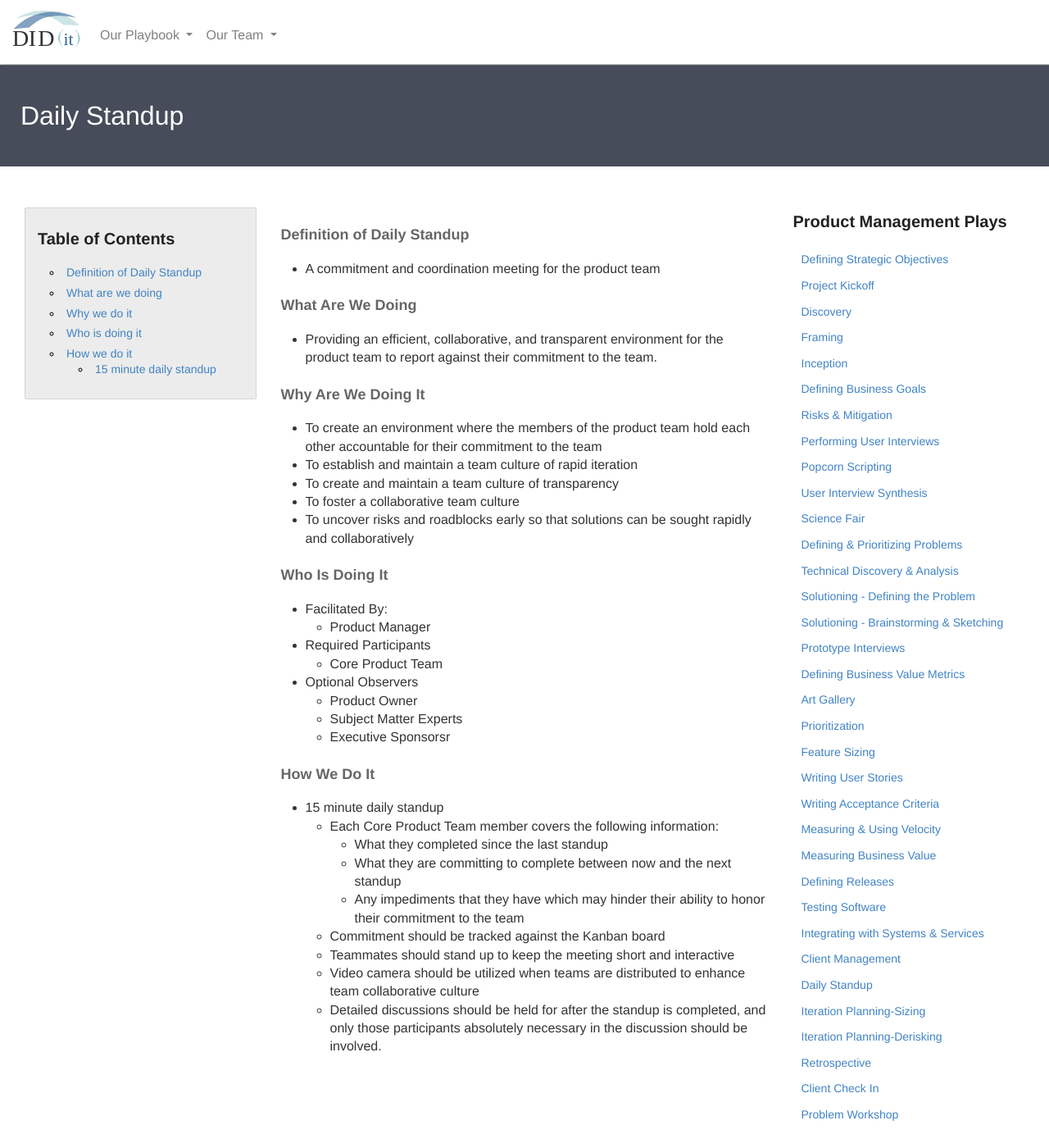
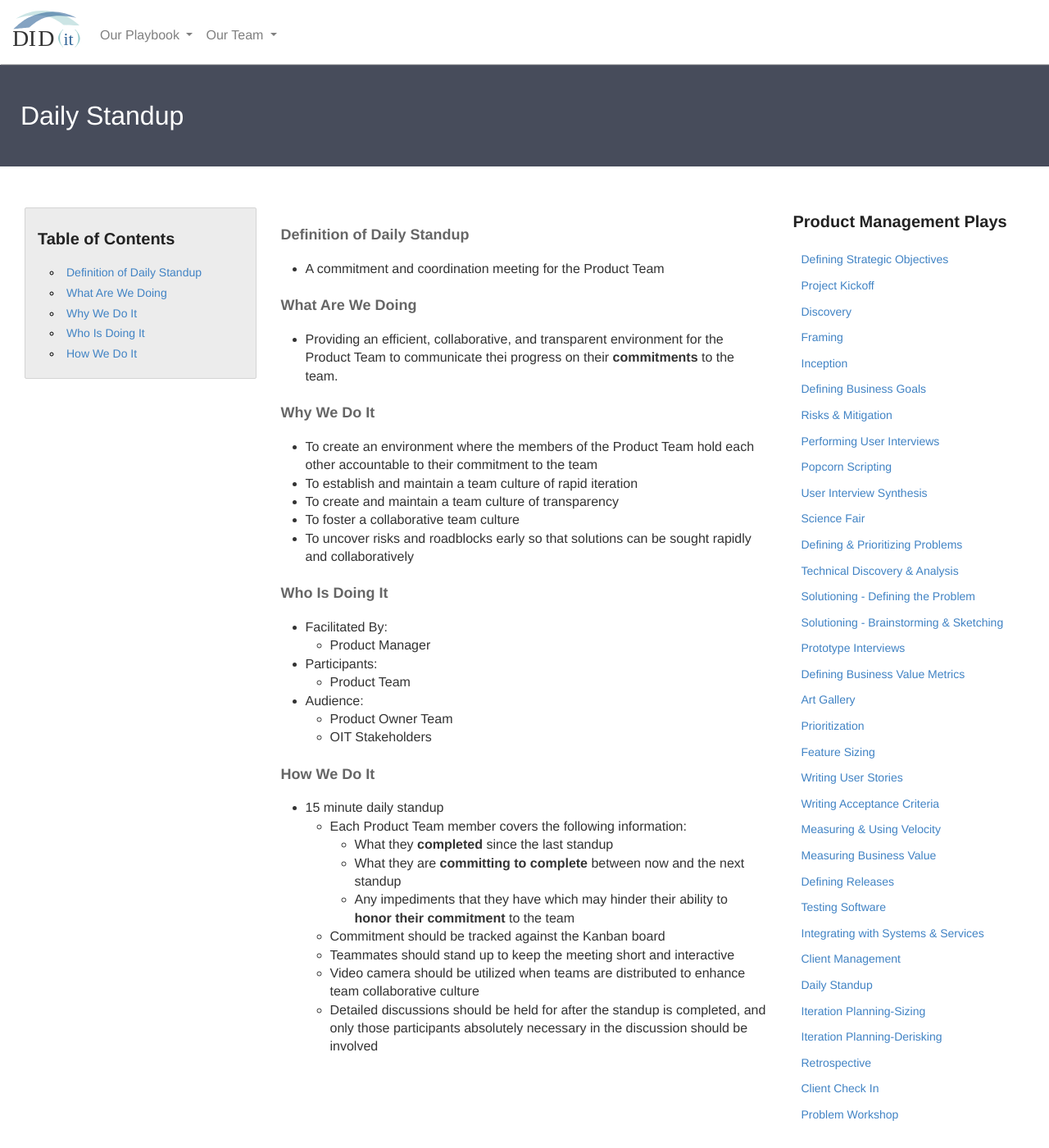
Before and after one commit to KnightPointSystems/kps_playbook, a Jekyll site: the page built from daily-standup.md, in a window 1280 px wide and 1400 px high. Shown: the whole window at 82% size. Built offline with Jekyll 4.4.1, drawn with Linux system fonts in a browser that asks for light colours; nearby versions of some CDN libraries.

Commit message:
updated with template and new content

```diff
--- a/daily-standup.md
+++ b/daily-standup.md
@@ -10,64 +10,59 @@ permalink: /daily-standup/
             <h3>Table of Contents</h3>
                 <ul>
                     <li>
-                        <a href="#DS-Definition">
+                        <a href="#Definition">
                             Definition of Daily Standup
                         </a>
                     </li>
                     <li>
-                        <a href="#DS-What">
-                            What are we doing
+                        <a href="#What">
+                            What Are We Doing
                         </a>
                     </li>
                     <li>
-                        <a href="#DS-Why">
-                            Why we do it
+                        <a href="#Why">
+                            Why We Do It
                         </a>
                     </li>
                     <li>
-                        <a href="#DS-Who">
-                            Who is doing it
+                        <a href="#Who">
+                            Who Is Doing It
                         </a>
                     </li>
                     <li>
-                        <a href="#DS-How">
-                            How we do it
+                        <a href="#How">
+                            How We Do It
                         </a>
-                            <ul>
-                                <li>
-                                    <a href="#DS-Minute">15 minute daily standup</a>
-                                </li>
-                            </ul>
-                        </li>
+                     </li>
                    </ul>
         </div>
     </div>
     <div class="col-md-6">
-    <h4 class="DS-What" id="DS-What">
+    <h4 class="Definition" id="Definition">
             Definition of Daily Standup
         </h4>
         <ul>
             <li>
-                A commitment and coordination meeting for the product team
+                A commitment and coordination meeting for the Product Team
             </li>
         </ul>
-        <h4 class="DS-What" id="DS-What">
+        <h4 class="What" id="What">
             What Are We Doing
         </h4>
 	<ul>
-        <li>Providing an efficient, collaborative, and transparent environment for the product team to report against their commitment to the team.  </li>
+        <li>Providing an efficient, collaborative, and transparent environment for the Product Team to communicate thei progress on their <b>commitments</b> to the team.</li>
 	</ul>
-        <h4 class="DS-Why" id="DS-Why">
-            Why Are We Doing It
+        <h4 class="Why" id="Why">
+            Why We Do It
         </h4>
     <ul>
-        <li>To create an environment where the members of the product team hold each other accountable for their commitment to the team</li>
+        <li>To create an environment where the members of the Product Team hold each other accountable to their commitment to the team</li>
         <li>To establish and maintain a team culture of rapid iteration</li>
         <li>To create and maintain a team culture of transparency</li>
         <li>To foster a collaborative team culture</li>
         <li>To uncover risks and roadblocks early so that solutions can be sought rapidly and collaboratively</li>
 	</ul>
-        <h4 class="DS-Who" id="DS-Who">
+        <h4 class="Who" id="Who">
             Who Is Doing It
         </h4>
         <ul>
@@ -76,36 +71,35 @@ permalink: /daily-standup/
                     <li>Product Manager</li>
                 </ul>
             </li>
-            <li>Required Participants
+            <li>Participants:
                 <ul>
-                    <li>Core Product Team </li>
+                    <li>Product Team </li>
                 </ul>
             </li>
-            <li>Optional Observers
+            <li>Audience:
                 <ul>
-                    <li>Product Owner</li>
-                    <li>Subject Matter Experts</li>
-                    <li>Executive Sponsorsr</li>
+                    <li>Product Owner Team</li>
+                    <li>OIT Stakeholders</li>
                 </ul>
             </li>
         </ul>
-<h4 class="DS-How" id="DS-How">
+<h4 class="How" id="How">
     How We Do It
 </h4>
 <ul>
-    <li class="DS-Minute" id="DS-Minute">15 minute daily standup
+    <li>15 minute daily standup
         <ul>
-            <li class="DS-Each" id="DS-Each">Each Core Product Team member covers the following  information:
+            <li>Each Product Team member covers the following  information:
                 <ul>
-                    <li>What they completed since the last standup</li>
-                    <li>What they are committing to complete between now and the next standup</li>
-                    <li>Any impediments that they have which may hinder their ability to honor their commitment to the team</li>
+                    <li>What they <b>completed</b> since the last standup</li>
+                    <li>What they are <b>committing to complete</b> between now and the next standup</li>
+                    <li>Any impediments that they have which may hinder their ability to <b>honor their commitment</b> to the team</li>
                 </ul>
             </li>
-            <li class="DS-Commitment" id="DS-Commitment">Commitment should be tracked against the  Kanban board</li>
-            <li class="DS-Teammates" id="DS-Teammates">Teammates should stand up to keep the meeting short and interactive</li>
-            <li class="DS-Video" id="DS-Video">Video camera should be utilized when teams are distributed to enhance team collaborative culture</li>
-            <li class="DS-Detailed" id="DS-Detailed">Detailed discussions should be held for after the standup is completed, and only those participants absolutely necessary in the discussion should be involved.</li>
+            <li>Commitment should be tracked against the Kanban board</li>
+            <li>Teammates should stand up to keep the meeting short and interactive</li>
+            <li>Video camera should be utilized when teams are distributed to enhance team collaborative culture</li>
+            <li>Detailed discussions should be held for after the standup is completed, and only those participants absolutely necessary in the discussion should be involved</li>
         </ul>
     </li>
 </ul>
```
